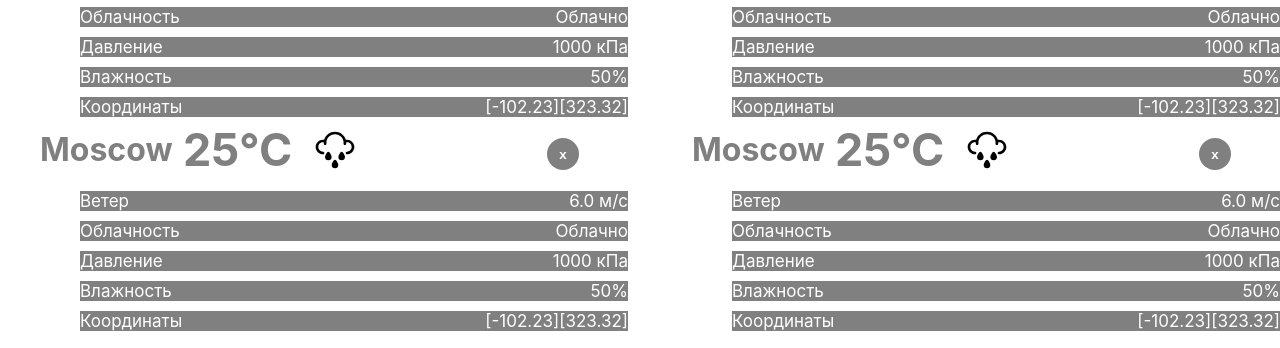
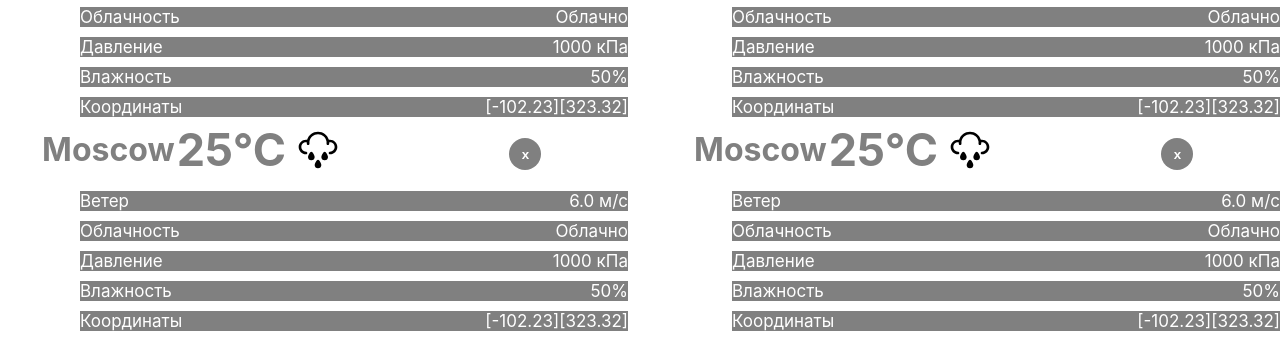
Before and after one commit to Destrolaric/Weather-Site, a plain HTML site: page index.html in a window 1280 px wide. Shown: the part 704-1052 px from the top of the page. Drawn offline with Linux system fonts and the light colour scheme.

Commit message:
minor adjustments

```diff
--- a/style.css
+++ b/style.css
@@ -30,7 +30,7 @@ body {
 
 .city_info {
     display: grid;
-    grid-template-columns: 1fr 2fr 3fr 2fr;
+    grid-template-columns: 2fr 1.5fr 2fr 3fr;
     align-items: center;
     text-align: center;
 }
```
